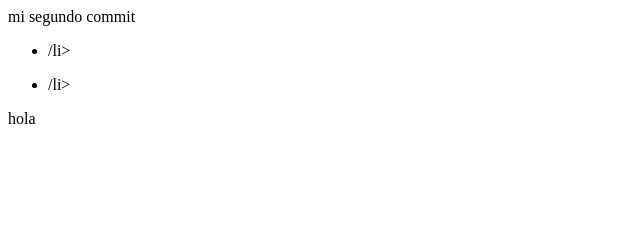
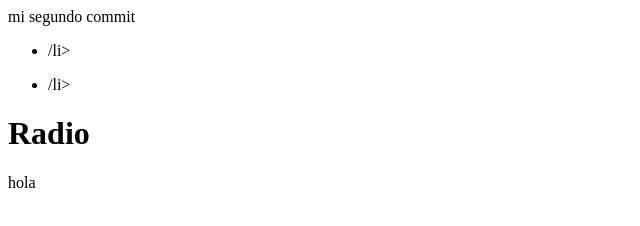
Before and after one commit to Alexpizarro88/radiodrama-banda, a plain HTML site: page index.html in a window 1280 px wide. Shown: the whole page, without its empty margins (0-640 px from the left). Drawn offline with Linux system fonts and the light colour scheme.

Commit message:
New branch develop. rama general para modificaciones

```diff
--- a/index.html
+++ b/index.html
@@ -31,6 +31,7 @@
 
     </main>
     <footer>
+        <h1>Radio</h1>
         hola
     </footer>
 </body>
```
